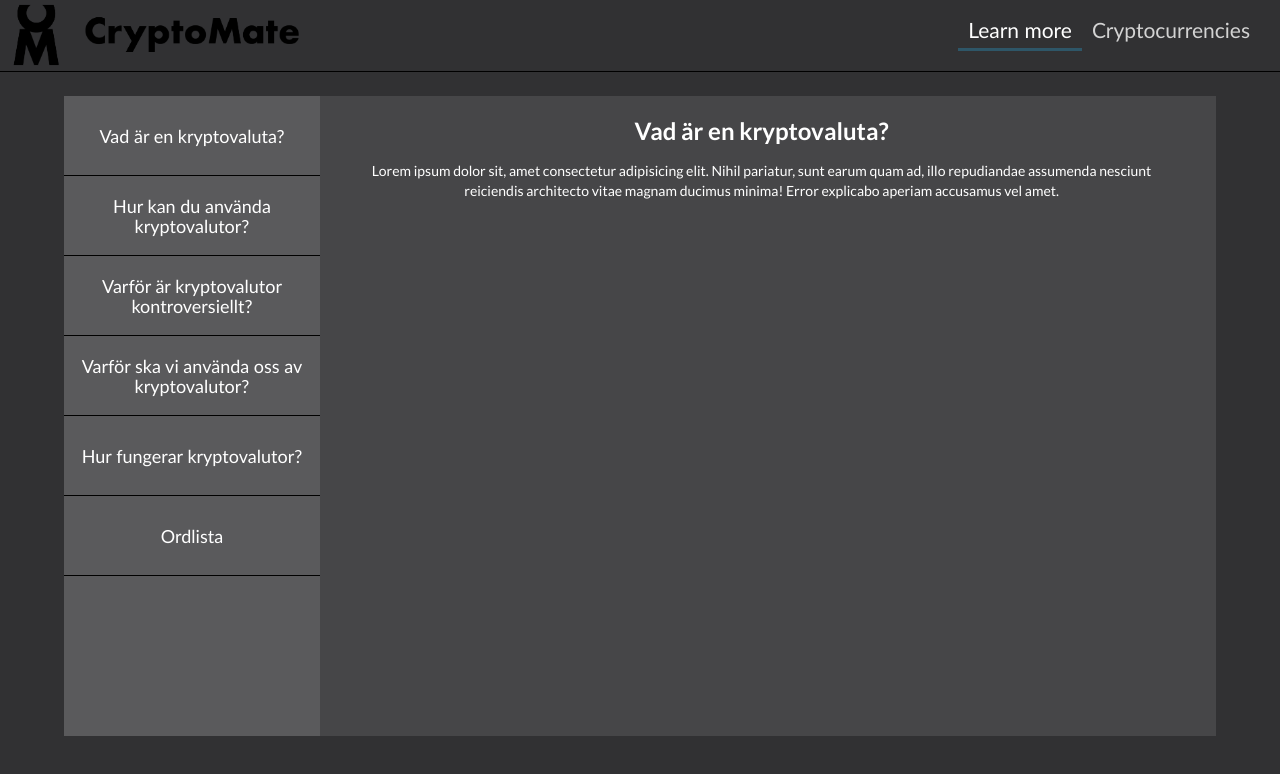
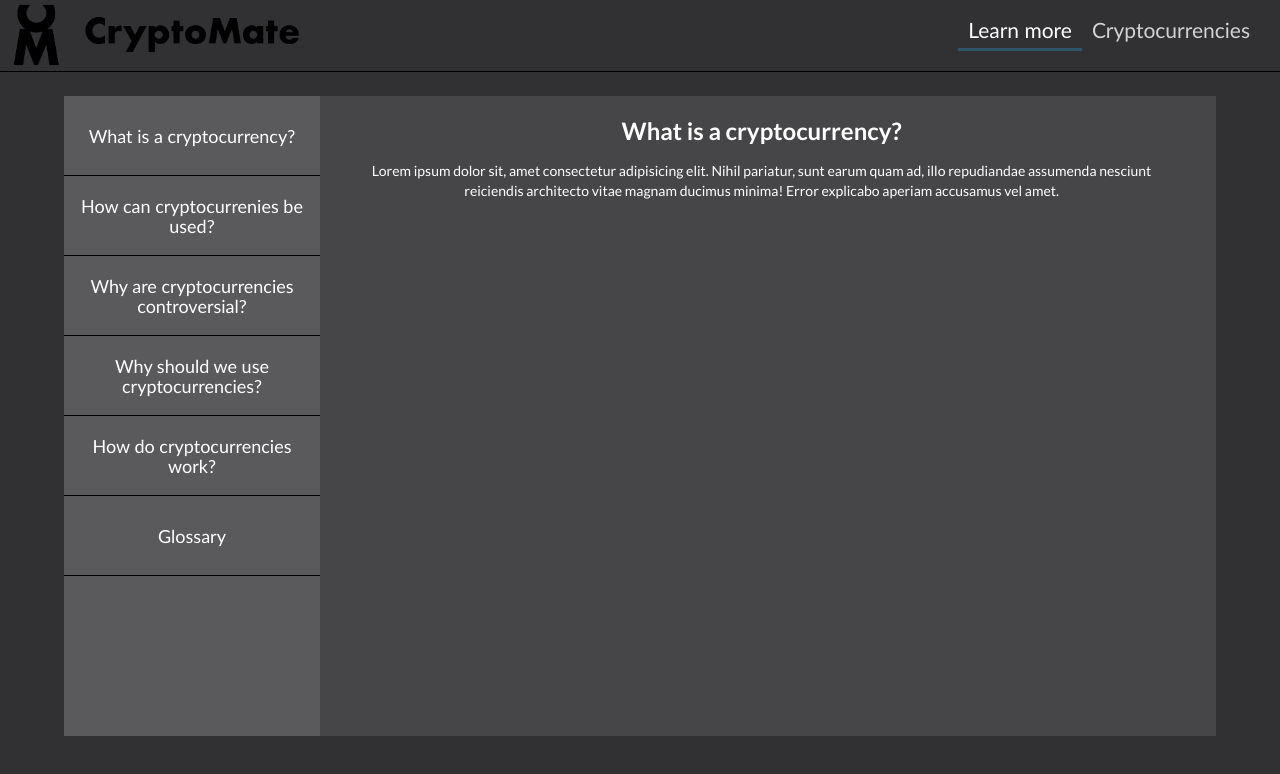
Before and after one commit to elliax/crypto, a React (Create React App) app: page /about in a window 1280 px wide. Shown: the top 774 px of the page. Built offline with nearby package versions, Linux system fonts and the light colour scheme.

Commit message:
translation

```diff
--- a/src/components/CryptoTabs/CryptoTabs.jsx
+++ b/src/components/CryptoTabs/CryptoTabs.jsx
@@ -9,31 +9,31 @@ class CryptoTabs extends Component {
         return (
             <Tabs className="Tabs">
                 <TabList className="TabList">
-                    <Tab className="TabBtn">Vad är en kryptovaluta?</Tab>
-                    <Tab className="TabBtn">Hur kan du använda kryptovalutor?</Tab>
-                    <Tab className="TabBtn">Varför är kryptovalutor kontroversiellt?</Tab>
-                    <Tab className="TabBtn">Varför ska vi använda oss av kryptovalutor?</Tab>
-                    <Tab className="TabBtn">Hur fungerar kryptovalutor?</Tab>
-                    <Tab className="TabBtn">Ordlista</Tab>
+                    <Tab className="TabBtn">What is a cryptocurrency?</Tab>
+                    <Tab className="TabBtn">How can cryptocurrenies be used?</Tab>
+                    <Tab className="TabBtn">Why are cryptocurrencies controversial?</Tab>
+                    <Tab className="TabBtn">Why should we use cryptocurrencies?</Tab>
+                    <Tab className="TabBtn">How do cryptocurrencies work?</Tab>
+                    <Tab className="TabBtn">Glossary</Tab>
 
                 </TabList>
 
                 <TabPanel className="Panel">
                     <div className="PanelContent">
-                        <h2>Vad är en kryptovaluta?</h2>
+                        <h2>What is a cryptocurrency?</h2>
                         <p>Lorem ipsum dolor sit, amet consectetur adipisicing elit. Nihil pariatur, sunt earum quam ad, illo repudiandae assumenda nesciunt reiciendis architecto vitae magnam ducimus minima! Error explicabo aperiam accusamus vel amet.</p>
                     </div>
                 </TabPanel>
                 <TabPanel className="Panel">
                     <div className="PanelContent">
-                        <h2>Hur kan du använda kryptovalutor?</h2>
+                        <h2>How can cryptocurrenies be used?</h2>
                         <p>Lorem ipsum dolor sit, amet consectetur adipisicing elit. Nihil pariatur, sunt earum quam ad, illo repudiandae assumenda nesciunt reiciendis architecto vitae magnam ducimus minima! Error explicabo aperiam accusamus vel amet.</p>
 
                     </div>
                 </TabPanel>
                 <TabPanel className="Panel">
                     <div className="PanelContent">
-                        <h2>Varför är kryptovalutor kontroversiellt?</h2>
+                        <h2>Why are cryptocurrencies controversial?</h2>
                         <p>Lorem ipsum dolor sit, amet consectetur adipisicing elit. Nihil pariatur, sunt earum quam ad, illo repudiandae assumenda nesciunt reiciendis architecto vitae magnam ducimus minima! Error explicabo aperiam accusamus vel amet.</p>
 
                     </div>
@@ -41,14 +41,14 @@ class CryptoTabs extends Component {
 
                 <TabPanel className="Panel">
                     <div className="PanelContent">
-                        <h2>Varför ska vi använda oss av kryptovalutor?</h2>
+                        <h2>Why should we use cryptocurrencies?</h2>
                         <p>Lorem ipsum dolor sit, amet consectetur adipisicing elit. Nihil pariatur, sunt earum quam ad, illo repudiandae assumenda nesciunt reiciendis architecto vitae magnam ducimus minima! Error explicabo aperiam accusamus vel amet.</p>
 
                     </div>
                 </TabPanel>
                 <TabPanel className="Panel">
                     <div className="PanelContent">
-                        <h2>Hur fungerar kryptovalutor?</h2>
+                        <h2>How do cryptocurrencies work?</h2>
                         <p>Lorem ipsum dolor sit, amet consectetur adipisicing elit. Nihil pariatur, sunt earum quam ad, illo repudiandae assumenda nesciunt reiciendis architecto vitae magnam ducimus minima! Error explicabo aperiam accusamus vel amet.</p>
 
                     </div>
@@ -56,7 +56,7 @@ class CryptoTabs extends Component {
 
                 <TabPanel className="Panel">
                     <div className="PanelContent">
-                        <h2>Ordlista</h2>
+                        <h2>Glossary</h2>
                         <p>Lorem ipsum dolor sit, amet consectetur adipisicing elit. Nihil pariatur, sunt earum quam ad, illo repudiandae assumenda nesciunt reiciendis architecto vitae magnam ducimus minima! Error explicabo aperiam accusamus vel amet.</p>
 
                     </div>
--- a/src/pages/Home.jsx
+++ b/src/pages/Home.jsx
@@ -14,7 +14,7 @@ class Home extends Component {
                         Blanditiis reprehenderit numquam similique placeat vero obcaecati quae
                         quasi rerum voluptatibus?
                     </p>
-                    <Link to='/crypto'>
+                    <Link to='/about'>
                         <button className="cta-button">Let's get started</button>
                     </Link>
                 </div>
```
